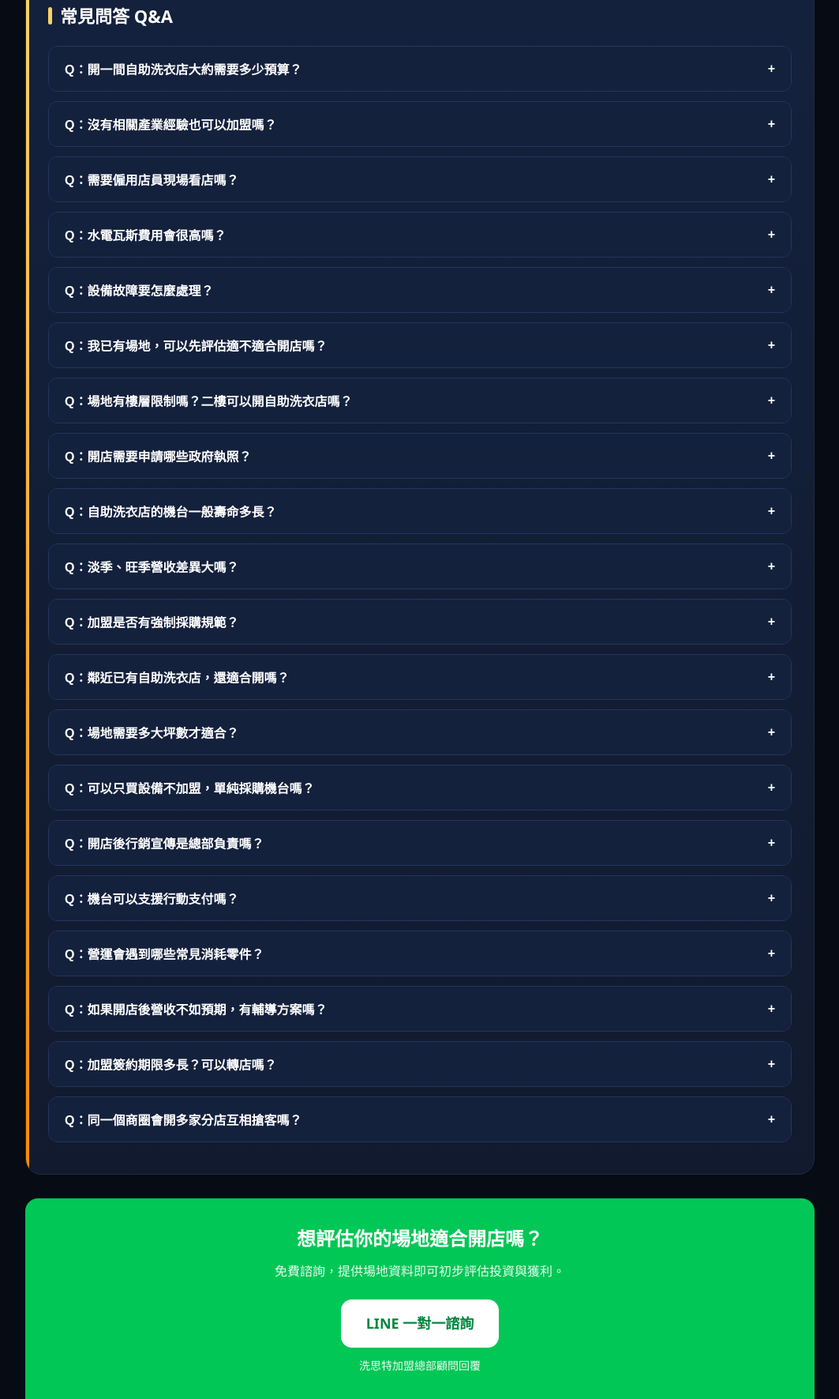
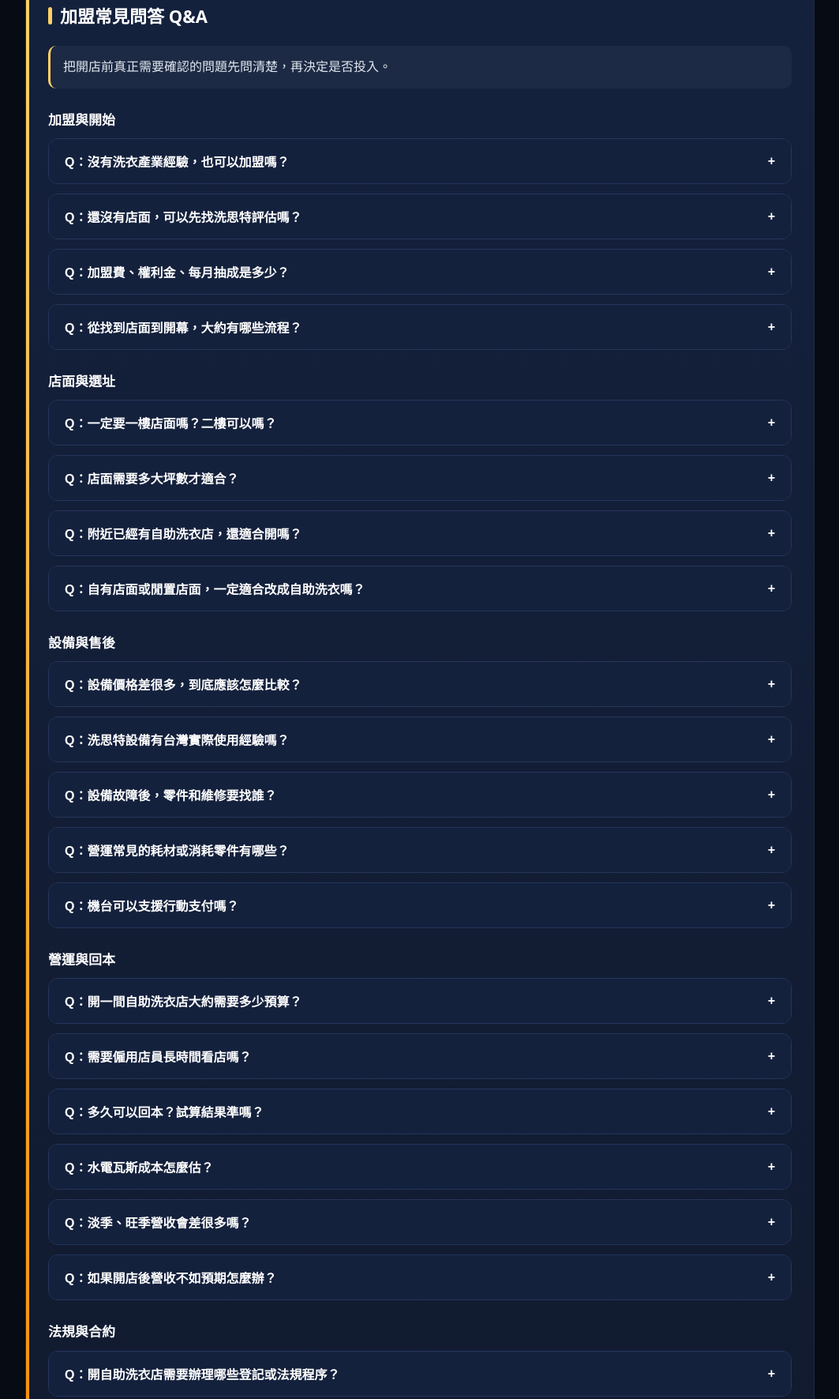
Before and after one commit to boy721-cloud/xiste-vercel-v2, a website: page index.html in a window 1280 px wide. Shown: the part 5398-7169 px from the top of the page at 79% size, without its empty margins (108-1171 px from the left). Drawn offline with Linux system fonts and the light colour scheme.

Commit message:
Rebuild franchise FAQ for trust and lead conversion

```diff
--- a/index.html
+++ b/index.html
@@ -603,190 +603,47 @@
     </div>
   </div>
 
-  <!-- ========== 最終定稿20題摺疊QA ========== -->
+  <!-- 專業分類式加盟 Q&A -->
   <div class="card">
-    <h3 class="section-title">常見問答 Q&A</h3>
+    <h3 class="section-title">加盟常見問答 Q&A</h3>
+    <p class="note-text">把開店前真正需要確認的問題先問清楚，再決定是否投入。</p>
+    <h4 style="margin:26px 0 10px;font-size:17px;">加盟與開始</h4>
     <div class="qa-list">
-      <div class="qa-item">
-        <button class="qa-btn" onclick="toggleQa(this)">
-          Q：開一間自助洗衣店大約需要多少預算？
-          <span>+</span>
-        </button>
-        <div class="qa-body">
-          <div class="qa-inner">A：依照機台數量、場地大小、原有水電瓦斯條件不同，標準店約250萬～400萬，你可以使用上方試算工具模擬自己的條件。</div>
-        </div>
-      </div>
-      <div class="qa-item">
-        <button class="qa-btn" onclick="toggleQa(this)">
-          Q：沒有相關產業經驗也可以加盟嗎？
-          <span>+</span>
-        </button>
-        <div class="qa-body">
-          <div class="qa-inner">A：可以。總部提供開店規劃、設備建議、工程諮詢、營運SOP與後續維修支援，不需要事前具備洗衣設備經驗。</div>
-        </div>
-      </div>
-      <div class="qa-item">
-        <button class="qa-btn" onclick="toggleQa(this)">
-          Q：需要僱用店員現場看店嗎？
-          <span>+</span>
-        </button>
-        <div class="qa-body">
-          <div class="qa-inner">A：採24小時無人自助模式，不需要長時間人力駐點；營運者只需要定期到店清潔、檢查設備即可輕鬆營運。</div>
-        </div>
-      </div>
-      <div class="qa-item">
-        <button class="qa-btn" onclick="toggleQa(this)">
-          Q：水電瓦斯費用會很高嗎？
-          <span>+</span>
-        </button>
-        <div class="qa-body">
-          <div class="qa-inner">A：本試算預設營收15%做為水電瓦斯經驗值。實際費用會隨商圈使用率、機台配置、當地費率略有浮動，整體屬於穩定支出。</div>
-        </div>
-      </div>
-      <div class="qa-item">
-        <button class="qa-btn" onclick="toggleQa(this)">
-          Q：設備故障要怎麼處理？
-          <span>+</span>
-        </button>
-        <div class="qa-body">
-          <div class="qa-inner">A：總部提供維修諮詢、耗材建議，協助降低停機損失；詳細維修服務範圍以加盟合約為準。</div>
-        </div>
-      </div>
-      <div class="qa-item">
-        <button class="qa-btn" onclick="toggleQa(this)">
-          Q：我已有場地，可以先評估適不適合開店嗎？
-          <span>+</span>
-        </button>
-        <div class="qa-body">
-          <div class="qa-inner">A：可以，可透過LINE提供地址、場地照片、樓層與坪數，顧問可做初步場地可行性評估。</div>
-        </div>
-      </div>
-      <div class="qa-item">
-        <button class="qa-btn" onclick="toggleQa(this)">
-          Q：場地有樓層限制嗎？二樓可以開自助洗衣店嗎？
-          <span>+</span>
-        </button>
-        <div class="qa-body">
-          <div class="qa-inner">A：二樓原則不建議開設。商用洗脫烘機體積大、自重高，樓地板承重難以符合長期營運安全規範，法規與結構審核門檻極高，為了營運穩定性優先建議一樓場地。</div>
-        </div>
-      </div>
-      <div class="qa-item">
-        <button class="qa-btn" onclick="toggleQa(this)">
-          Q：開店需要申請哪些政府執照？
-          <span>+</span>
-        </button>
-        <div class="qa-body">
-          <div class="qa-inner">A：需辦理營業登記、消防安檢、排水申請。店內洗脫烘皆有瓦斯配管工程，全程由總部配合合法合格廠商施作、送審、查驗，確保所有工程合法安全，總部全程協助流程指引。</div>
-        </div>
-      </div>
-      <div class="qa-item">
-        <button class="qa-btn" onclick="toggleQa(this)">
-          Q：自助洗衣店的機台一般壽命多長？
-          <span>+</span>
-        </button>
-        <div class="qa-body">
-          <div class="qa-inner">A：商用洗脫烘機台正常保養下，平均使用年限可達8～12年；搭配定期檢修與耗材更換，可穩定長期營運。</div>
-        </div>
-      </div>
-      <div class="qa-item">
-        <button class="qa-btn" onclick="toggleQa(this)">
-          Q：淡季、旺季營收差異大嗎？
-          <span>+</span>
-        </button>
-        <div class="qa-body">
-          <div class="qa-inner">A：營收會隨四季氣候自然溫和浮動。冬季與梅雨季空氣潮濕，烘衣需求較旺盛；夏季天氣乾爽，烘衣使用率會小幅回落。本試算已完整納入季節週期特性，提供最貼近真實的長期獲利參考。</div>
-        </div>
-      </div>
-      <div class="qa-item">
-        <button class="qa-btn" onclick="toggleQa(this)">
-          Q：加盟是否有強制採購規範？
-          <span>+</span>
-        </button>
-        <div class="qa-body">
-          <div class="qa-inner">A：為維持全台連鎖門市品質一致，設備、關鍵耗材、專用洗劑皆統一使用總部認證規格。統一洗劑能確保每間門市洗淨品質穩定一致，不會因個人耗材更換導致洗不乾淨、客訴落差等問題，所有規範皆明訂於加盟合約。</div>
-        </div>
-      </div>
-      <div class="qa-item">
-        <button class="qa-btn" onclick="toggleQa(this)">
-          Q：鄰近已有自助洗衣店，還適合開嗎？
-          <span>+</span>
-        </button>
-        <div class="qa-body">
-          <div class="qa-inner">A：取決於對手距離、機台規模、機台新舊、定價與周邊住戶密度。總部會協助做專業商圈競爭分析，精準判斷該區是否仍有獲利空間。</div>
-        </div>
-      </div>
-      <div class="qa-item">
-        <button class="qa-btn" onclick="toggleQa(this)">
-          Q：場地需要多大坪數才適合？
-          <span>+</span>
-        </button>
-        <div class="qa-body">
-          <div class="qa-inner">A：基礎小店約25～35坪最為合適；機台數越多所需坪數越高，同時要預留排水、排風、設備維修空間。</div>
-        </div>
-      </div>
-      <div class="qa-item">
-        <button class="qa-btn" onclick="toggleQa(this)">
-          Q：可以只買設備不加盟，單純採購機台嗎？
-          <span>+</span>
-        </button>
-        <div class="qa-body">
-          <div class="qa-inner">A：可洽詢單設備採購方案，但完整加盟方案包含開店SOP、工程諮詢、後續維修與品牌行銷資源，整體開店穩定性更高。</div>
-        </div>
-      </div>
-      <div class="qa-item">
-        <button class="qa-btn" onclick="toggleQa(this)">
-          Q：開店後行銷宣傳是總部負責嗎？
-          <span>+</span>
-        </button>
-        <div class="qa-body">
-          <div class="qa-inner">A：總部提供官方品牌素材、Google地圖優化、社群文案模板；在地鄰里經營由店長搭配執行，雙方搭配效益最佳。</div>
-        </div>
-      </div>
-      <div class="qa-item">
-        <button class="qa-btn" onclick="toggleQa(this)">
-          Q：機台可以支援行動支付嗎？
-          <span>+</span>
-        </button>
-        <div class="qa-body">
-          <div class="qa-inner">A：機台支援現金、行動支付與門市儲值點數三種付款方式，多元支付選擇，滿足不同顧客使用習慣。</div>
-        </div>
-      </div>
-      <div class="qa-item">
-        <button class="qa-btn" onclick="toggleQa(this)">
-          Q：營運會遇到哪些常見消耗零件？
-          <span>+</span>
-        </button>
-        <div class="qa-body">
-          <div class="qa-inner">A：皮帶、軸承、水封、濾網、瓦斯過濾器、電磁閥等屬於正常消耗品，總部會提供耗材建議與更換時機，協助門市穩定營運。</div>
-        </div>
-      </div>
-      <div class="qa-item">
-        <button class="qa-btn" onclick="toggleQa(this)">
-          Q：如果開店後營收不如預期，有輔導方案嗎？
-          <span>+</span>
-        </button>
-        <div class="qa-body">
-          <div class="qa-inner">A：總部會協助檢視機台使用率、定價策略、商圈狀況，給予營運優化建議，協助店長提升業績。</div>
-        </div>
-      </div>
-      <div class="qa-item">
-        <button class="qa-btn" onclick="toggleQa(this)">
-          Q：加盟簽約期限多長？可以轉店嗎？
-          <span>+</span>
-        </button>
-        <div class="qa-body">
-          <div class="qa-inner">A：合約年限以正式簽約版本為準；符合規範可申請轉店，由總部審核處理，細節皆載明於合約條款。</div>
-        </div>
-      </div>
-      <div class="qa-item">
-        <button class="qa-btn" onclick="toggleQa(this)">
-          Q：同一個商圈會開多家分店互相搶客嗎？
-          <span>+</span>
-        </button>
-        <div class="qa-body">
-          <div class="qa-inner">A：我們不會主動在同一商圈重覆拓店，避免內部分流客源。市場屬於開放競爭環境，其他品牌仍有可能在鄰近開店。總部會先執行商圈評估，建議合適的機台規模與定價，協助門市建立穩固的獲利能力。</div>
-        </div>
-      </div>
+      <div class="qa-item"><button class="qa-btn" onclick="toggleQa(this)">Q：沒有洗衣產業經驗，也可以加盟嗎？<span>+</span></button><div class="qa-body"><div class="qa-inner">A：可以。比經驗更重要的是資金規劃、店面條件與持續管理的意願。洗思特可協助整理選址、設備配置、工程與營運流程，但加盟主仍需參與重要決策與日常管理。</div></div></div>
+      <div class="qa-item"><button class="qa-btn" onclick="toggleQa(this)">Q：還沒有店面，可以先找洗思特評估嗎？<span>+</span></button><div class="qa-body"><div class="qa-inner">A：可以，而且建議在簽租約前先評估。可先提供預計開店縣市、預算、希望商圈與開店時間；找到候選店面後，再確認租金、競爭店、給排水、排風、設備搬運與其他工程條件。</div></div></div>
+      <div class="qa-item"><button class="qa-btn" onclick="toggleQa(this)">Q：加盟費、權利金、每月抽成是多少？<span>+</span></button><div class="qa-body"><div class="qa-inner">A：實際合作費用、設備與工程項目請以洗思特當期正式報價及加盟合約為準。建議比較時看整體開店總投入，而不是只看單一加盟金或機器售價。</div></div></div>
+      <div class="qa-item"><button class="qa-btn" onclick="toggleQa(this)">Q：從找到店面到開幕，大約有哪些流程？<span>+</span></button><div class="qa-body"><div class="qa-inner">A：一般會依序進行初步諮詢、商圈與場地評估、設備及店型規劃、分項報價、簽約、工程施工、設備測試與開幕準備。實際工期會依現場條件與工程內容不同。</div></div></div>
+    </div>
+    <h4 style="margin:26px 0 10px;font-size:17px;">店面與選址</h4>
+    <div class="qa-list">
+      <div class="qa-item"><button class="qa-btn" onclick="toggleQa(this)">Q：一定要一樓店面嗎？二樓可以嗎？<span>+</span></button><div class="qa-body"><div class="qa-inner">A：洗思特原則上優先評估一樓店面。商用設備重量高，還需考量搬運、承重、給排水、排風與日後維修動線；二樓以上場地需另外確認建築結構及相關條件，不建議在完成專業評估前簽約。</div></div></div>
+      <div class="qa-item"><button class="qa-btn" onclick="toggleQa(this)">Q：店面需要多大坪數才適合？<span>+</span></button><div class="qa-body"><div class="qa-inner">A：沒有單一固定坪數。應依面寬、格局、設備數量與容量、顧客動線、給排水、排風及維修空間綜合規劃。找到店面後，建議先做現場評估再決定設備配置。</div></div></div>
+      <div class="qa-item"><button class="qa-btn" onclick="toggleQa(this)">Q：附近已經有自助洗衣店，還適合開嗎？<span>+</span></button><div class="qa-body"><div class="qa-inner">A：不能只看附近有沒有同業。還要比較住宅與租屋人口、競爭店距離與設備規模、定價、店面能見度、停車便利性及租金。洗思特可依候選店面協助做商圈條件評估，但不以單一因素保證營收。</div></div></div>
+      <div class="qa-item"><button class="qa-btn" onclick="toggleQa(this)">Q：自有店面或閒置店面，一定適合改成自助洗衣嗎？<span>+</span></button><div class="qa-body"><div class="qa-inner">A：不一定。有自己的店面仍要評估商圈需求、租金機會成本、設備工程條件、建物使用與當地規定。先評估再施工，可降低後續追加工程或配置不合適的風險。</div></div></div>
+    </div>
+    <h4 style="margin:26px 0 10px;font-size:17px;">設備與售後</h4>
+    <div class="qa-list">
+      <div class="qa-item"><button class="qa-btn" onclick="toggleQa(this)">Q：設備價格差很多，到底應該怎麼比較？<span>+</span></button><div class="qa-body"><div class="qa-inner">A：不要只比較第一天的機器報價。自助洗衣是長期營運設備，更應一起比較台灣實際使用經驗、關鍵零件品質、設備來源、維修窗口、零件供應能力與停機後的處理方式。便宜，是買機器那一天的事；穩定，是開店之後每一天的事。</div></div></div>
+      <div class="qa-item"><button class="qa-btn" onclick="toggleQa(this)">Q：洗思特設備有台灣實際使用經驗嗎？<span>+</span></button><div class="qa-body"><div class="qa-inner">A：依洗思特提供的品牌資料，設備已累積台灣市場 8 年實際使用經驗。加盟評估時可進一步了解實際機型、零件配置與服務內容。</div></div></div>
+      <div class="qa-item"><button class="qa-btn" onclick="toggleQa(this)">Q：設備故障後，零件和維修要找誰？<span>+</span></button><div class="qa-body"><div class="qa-inner">A：設備售後最重要的是有清楚的服務窗口與零件供應方式。洗思特提供後續維修與耗材相關支援；實際保固年限、服務範圍、到場方式與費用，以正式設備資料及加盟合約為準。</div></div></div>
+      <div class="qa-item"><button class="qa-btn" onclick="toggleQa(this)">Q：營運常見的耗材或消耗零件有哪些？<span>+</span></button><div class="qa-body"><div class="qa-inner">A：不同機型的保養與耗材項目不同，應依原廠規格及實際使用狀況定期檢查。加盟前建議把耗材取得、零件供應、保養週期及維修流程一起確認，而不是只問機器售價。</div></div></div>
+      <div class="qa-item"><button class="qa-btn" onclick="toggleQa(this)">Q：機台可以支援行動支付嗎？<span>+</span></button><div class="qa-body"><div class="qa-inner">A：付款功能依實際設備與系統方案而定。若採用現金、行動支付或儲值系統，應在規劃階段確認系統整合、費率與後續管理方式，以正式設備規格及報價為準。</div></div></div>
+    </div>
+    <h4 style="margin:26px 0 10px;font-size:17px;">營運與回本</h4>
+    <div class="qa-list">
+      <div class="qa-item"><button class="qa-btn" onclick="toggleQa(this)">Q：開一間自助洗衣店大約需要多少預算？<span>+</span></button><div class="qa-body"><div class="qa-inner">A：總投入會受到機台數量、容量、店面條件、給排水、排風、裝潢、支付系統與其他工程影響。不要只看單一設備價格；可先使用上方試算工具做情境模擬，再依現場評估取得分項報價。</div></div></div>
+      <div class="qa-item"><button class="qa-btn" onclick="toggleQa(this)">Q：需要僱用店員長時間看店嗎？<span>+</span></button><div class="qa-body"><div class="qa-inner">A：自助洗衣可降低長時間駐店的人力需求，但不是完全不用管理。仍需定期清潔、巡店、補充耗材、設備檢查及處理顧客問題；若搭配遠端管理系統，可進一步降低日常管理負擔。</div></div></div>
+      <div class="qa-item"><button class="qa-btn" onclick="toggleQa(this)">Q：多久可以回本？試算結果準嗎？<span>+</span></button><div class="qa-body"><div class="qa-inner">A：沒有固定回本年限。回本速度取決於總投入、租金、設備使用率、定價、能源成本、維修及商圈需求。上方工具是情境模擬，建議同時測試保守、一般與高使用率情境，不應視為營收或獲利保證。</div></div></div>
+      <div class="qa-item"><button class="qa-btn" onclick="toggleQa(this)">Q：水電瓦斯成本怎麼估？<span>+</span></button><div class="qa-body"><div class="qa-inner">A：目前試算工具以營收比例作為簡化估算，方便快速比較不同情境。實際能源成本會依設備、使用率、費率與現場條件不同，正式開店評估仍應以設備規格與實際帳單條件估算。</div></div></div>
+      <div class="qa-item"><button class="qa-btn" onclick="toggleQa(this)">Q：淡季、旺季營收會差很多嗎？<span>+</span></button><div class="qa-body"><div class="qa-inner">A：使用率可能受到季節、天候、商圈與顧客結構影響。評估時不要只用旺季數字，建議以保守、一般與高使用率多種情境試算，並預留營運安全空間。</div></div></div>
+      <div class="qa-item"><button class="qa-btn" onclick="toggleQa(this)">Q：如果開店後營收不如預期怎麼辦？<span>+</span></button><div class="qa-body"><div class="qa-inner">A：應先從設備使用率、尖離峰時段、定價、店面清潔、顧客評價與周邊競爭等資料找原因，再決定促銷或營運調整。洗思特可提供營運優化方向；實際改善幅度仍取決於個別門市條件。</div></div></div>
+    </div>
+    <h4 style="margin:26px 0 10px;font-size:17px;">法規與合約</h4>
+    <div class="qa-list">
+      <div class="qa-item"><button class="qa-btn" onclick="toggleQa(this)">Q：開自助洗衣店需要辦理哪些登記或法規程序？<span>+</span></button><div class="qa-body"><div class="qa-inner">A：實際可能涉及公司或商業登記、稅籍、建物使用、消防、燃氣、排風及其他相關要求，且會依所在地、建物與使用能源不同。洗思特可協助整理開店流程，最終仍以所在地主管機關及專業人員確認為準。</div></div></div>
+      <div class="qa-item"><button class="qa-btn" onclick="toggleQa(this)">Q：加盟是否有指定設備、耗材或洗劑？<span>+</span></button><div class="qa-body"><div class="qa-inner">A：為維持門市品質與設備相容性，部分設備、關鍵耗材或洗劑可能依加盟方案採指定或認證規格；實際採購範圍、價格與義務應以正式加盟合約及報價內容為準。</div></div></div>
+      <div class="qa-item"><button class="qa-btn" onclick="toggleQa(this)">Q：加盟合約多久？可以轉店或退場嗎？<span>+</span></button><div class="qa-body"><div class="qa-inner">A：合約期限、續約、轉讓、提前終止及相關費用都應在簽約前看清楚。洗思特實際條件以雙方簽署的正式加盟合約為準，建議簽約前逐條確認。</div></div></div>
+      <div class="qa-item"><button class="qa-btn" onclick="toggleQa(this)">Q：同一商圈會不會再開其他洗思特門市？<span>+</span></button><div class="qa-body"><div class="qa-inner">A：商圈保護或展店距離若有約定，應以正式加盟合約的範圍、期間與條件為準。市場上其他品牌仍屬自由競爭，因此選址時仍應把周邊競爭納入評估。</div></div></div>
     </div>
   </div>
 
```
